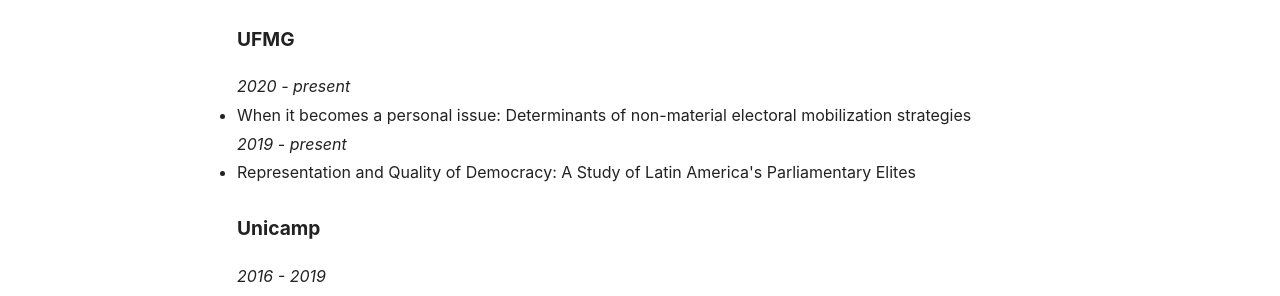
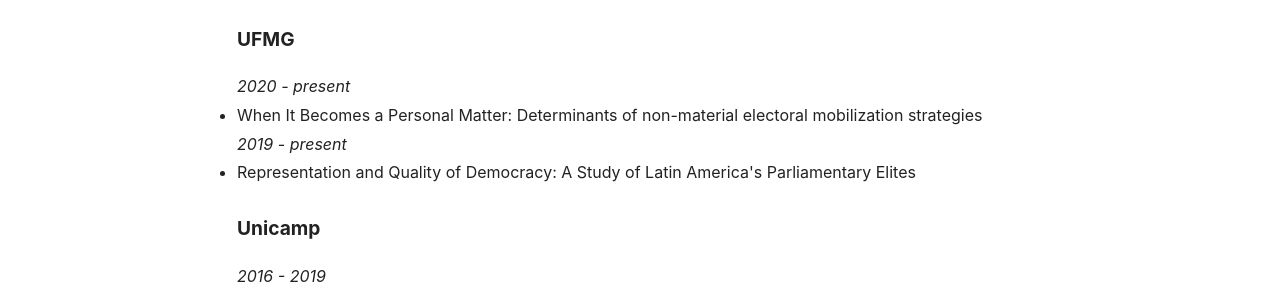
Before and after one commit to gustavosabbag/gustavosabbag.github.io, a Jekyll site: the page built from en/resume.html, in a window 1280 px wide and 900 px high, scrolled down 1277 px. Shown: the part 155-451 px from the top of the window. Built offline with Jekyll 4.4.1, drawn with Linux system fonts in a browser that asks for light colours; nearby versions of some CDN libraries.

Commit message:
Update resume.html

```diff
--- a/en/resume.html
+++ b/en/resume.html
@@ -54,7 +54,7 @@
 <h4>UFMG</h4>
 
 <i>2020 - present</i>
-<li> When it becomes a personal issue: Determinants of non-material electoral mobilization strategies</li>
+<li> When It Becomes a Personal Matter: Determinants of non-material electoral mobilization strategies</li>
 
 <i> 2019 - present </i>
 <li> Representation and Quality of Democracy: A Study of Latin America's Parliamentary Elites</li>
```
